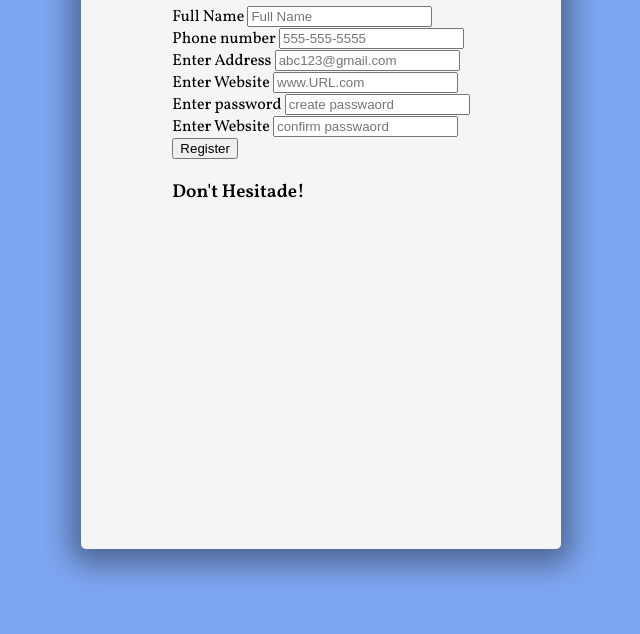
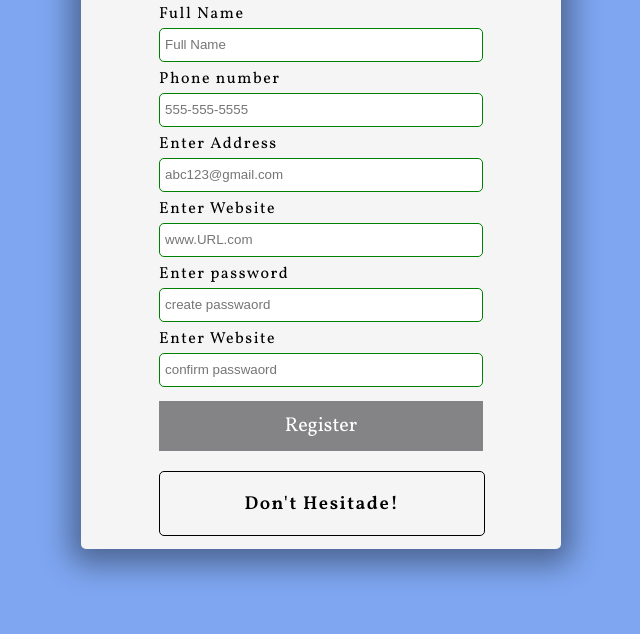
Before and after one commit to ANKITA-web34/From-Validator, a plain HTML site: page index.html in a window 1280 px wide. Shown: the part 166-800 px from the top of the page, without its empty margins (319-959 px from the left). Drawn offline with Linux system fonts and the light colour scheme.

Commit message:
form css

```diff
--- a/index.html
+++ b/index.html
@@ -21,22 +21,22 @@
           <input type="text" id="name" placeholder="Full Name" />
         </div>
         <!--Phone number-->
-        <div class="from-group">
+        <div class="form-group">
           <label for="phone">Phone number</label>
           <input type="tel" id="phone" placeholder="555-555-5555" />
         </div>
         <!--Eamil-->
-        <div class="from-group">
+        <div class="form-group">
           <label for="email">Enter Address</label>
           <input type="email" id="email" placeholder="abc123@gmail.com" />
         </div>
         <!--Website Url-->
-        <div class="from-group">
+        <div class="form-group">
           <label for="Website">Enter Website</label>
           <input type="url" id="Website" placeholder="www.URL.com" />
         </div>
         <!--password-->
-        <div class="from-group">
+        <div class="form-group">
           <label for="password1">Enter password</label>
           <input
             type="password"
@@ -45,7 +45,7 @@
           />
         </div>
         <!--confirm password-->
-        <div class="from-group">
+        <div class="form-group">
           <label for="password2">Enter Website</label>
           <input
             type="password"
--- a/style.css
+++ b/style.css
@@ -8,7 +8,7 @@ body {
   margin: 0;
   min-height: 100vh;
   font-family: Vollkorn, 'sans-serif';
-  /* letter-spacing: 1.5px; */
+  letter-spacing: 1.5px;
   display: flex;
   justify-content: center;
   align-items: center;
@@ -25,3 +25,72 @@ body {
   border-radius: 5px;
   box-shadow: 0 5px 30px 10px rgba(0, 0, 0, 0.4);
 }
+/* Form*/
+.form {
+  width: 90%;
+}
+
+.form-group {
+  height: 65px;
+}
+
+label {
+  position: relative;
+  bottom: 3px;
+}
+
+input {
+  width: 100%;
+  height: 34px;
+  padding: 5px;
+  border: 1px solid black;
+  border-radius: 5px;
+  outline: none;
+  box-sizing: border-box;
+  transition: all 0.3s;
+}
+
+input:valid {
+  border: 1px solid green;
+}
+
+input:invalid {
+  border: 1px solid red;
+}
+
+button {
+  cursor: pointer;
+  width: 100%;
+  height: 50px;
+  background: #848385;
+  color: #fff;
+  border: none;
+  font-family: Vollkorn, 'sans-serif';
+  font-size: 20px;
+  margin-top: 5px;
+  /* letter-spacing: 2px; */
+  /* border-radius: 5px; */
+}
+
+button:hover {
+  filter: brightness(90%);
+  background: black;
+}
+
+button:focus{
+  outline: none;
+}
+
+.message-container {
+  width: 100%;
+  color: black;
+  border-radius: 5px;
+  border: 1px solid black;
+  margin-top: 20px;
+  display: flex;
+  justify-content: center;
+}
+/*
+#message {
+  padding: 10px;
+} */
```
